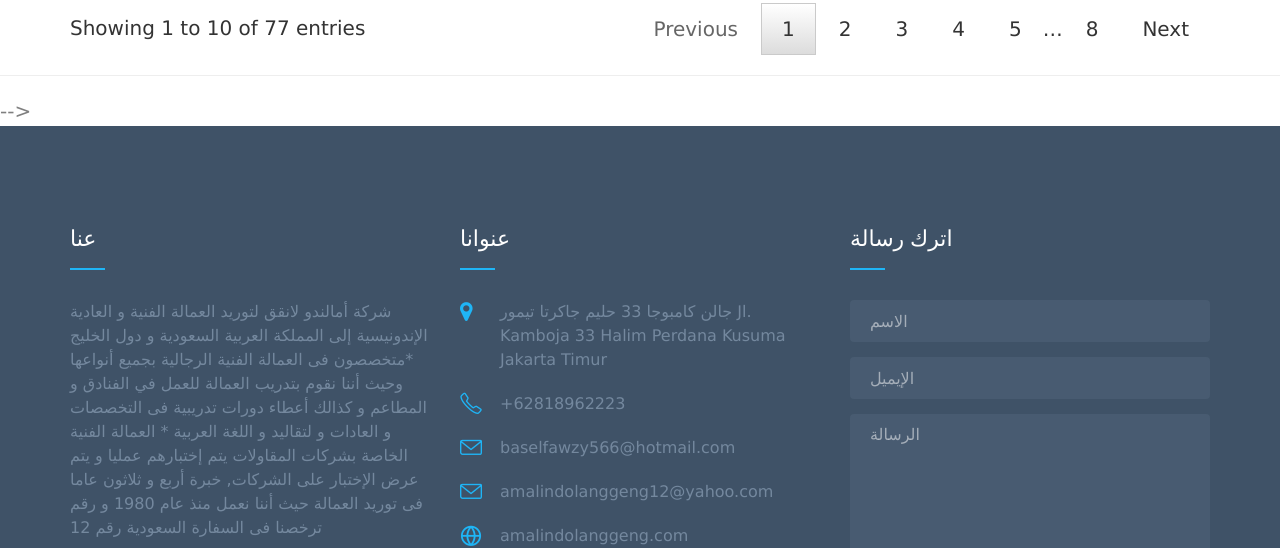
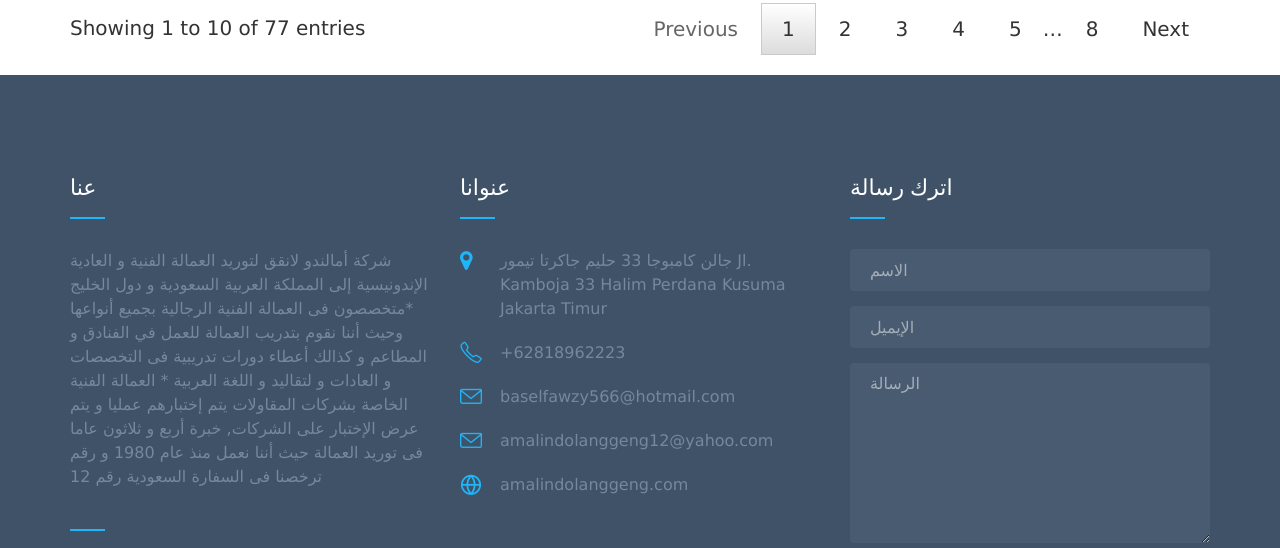
Before and after one commit to amalindo/amalindo, a plain HTML site: page index.html in a window 1280 px wide. Shown: the part 2719-3267 px from the top of the page. Drawn offline with Linux system fonts and the light colour scheme; files whose address does not match are found by name.

Commit message:
Remove Extra arrow 😌

```diff
--- a/index.html
+++ b/index.html
@@ -728,7 +728,6 @@
 
 
 
-	<hr> -->
 
 
 	<div id="fh5co-footer" role="contentinfo" data-section="contact">
```
